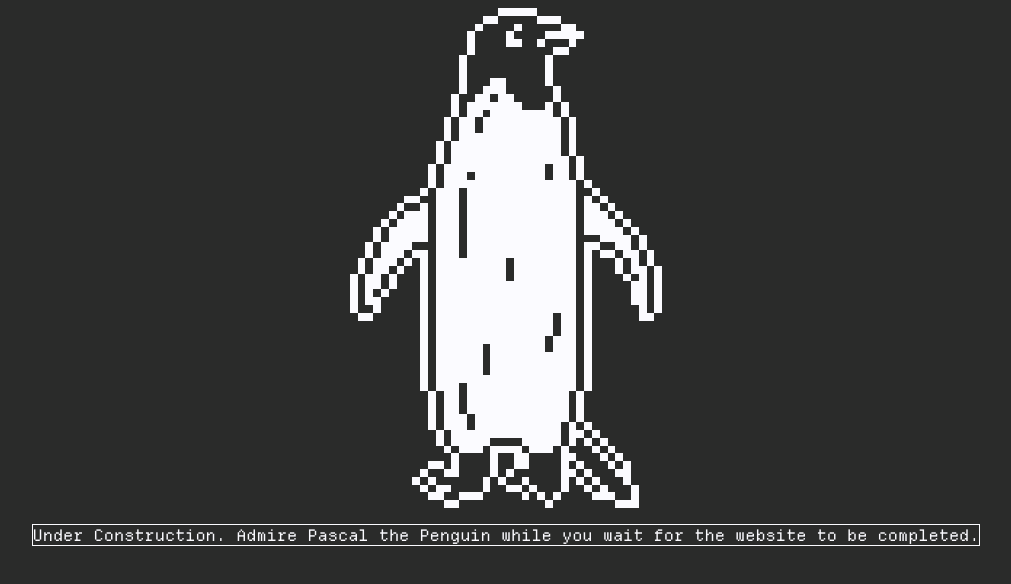
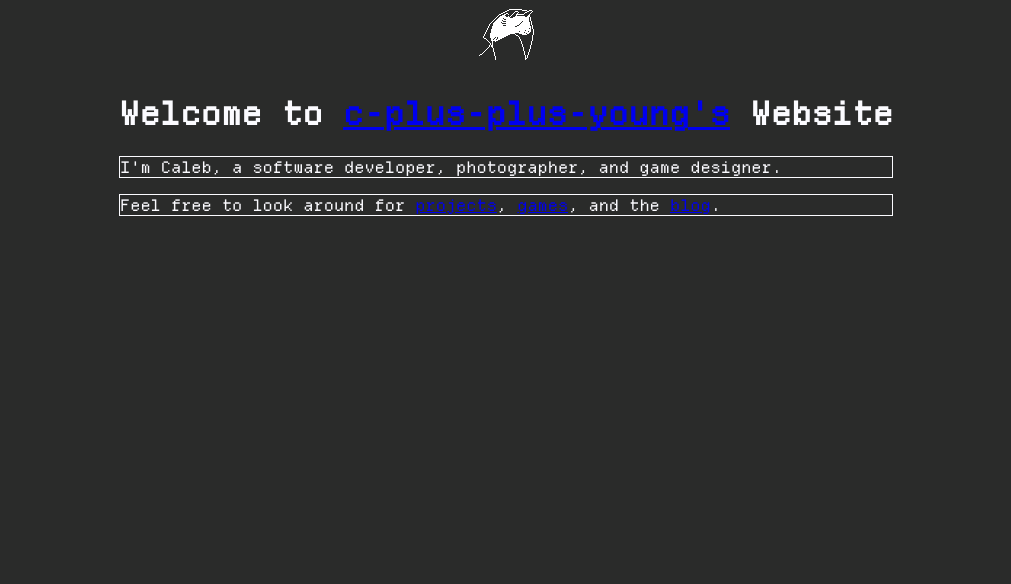
Before and after one commit to c-plus-plus-young/c-plus-plus-young.github.io, a plain HTML site: page index.html in a window 1280 px wide. Shown: the whole page, without its empty margins (134-1145 px from the left). Drawn offline with Linux system fonts and the light colour scheme.

Commit message:
Adding mobula ray to home page

```diff
--- a/index.html
+++ b/index.html
@@ -6,8 +6,11 @@
     <link rel="stylesheet" href="css/style.css">
 </head>
 <body>
-<img src="assets/images/pascal.svg" alt="Pixel art of Penguin" width="500" height="500">
-<p>
-    Under Construction. Admire Pascal the Penguin while you wait for the website to be completed.
-</p>
+<img src="assets/images/mobula-white.svg" alt="Pixel art of Mobula Ray" class="overlapping-img">
+<div class="invisible-div"></div>
+<div>
+<h1>Welcome to <a href="https://github.com/c-plus-plus-young">c-plus-plus-young's</a> Website</h1>
+<p>I'm Caleb, a software developer, photographer, and game designer.</p>
+<p>Feel free to look around for <a href="pages/projects.html">projects</a>, <a href="pages/games.html">games</a>, and the <a href="pages/blogs.html">blog</a>.</p>
+</div>
 </body>
```
Also changed, not shown: assets/images/mobula-white.svg (added).
